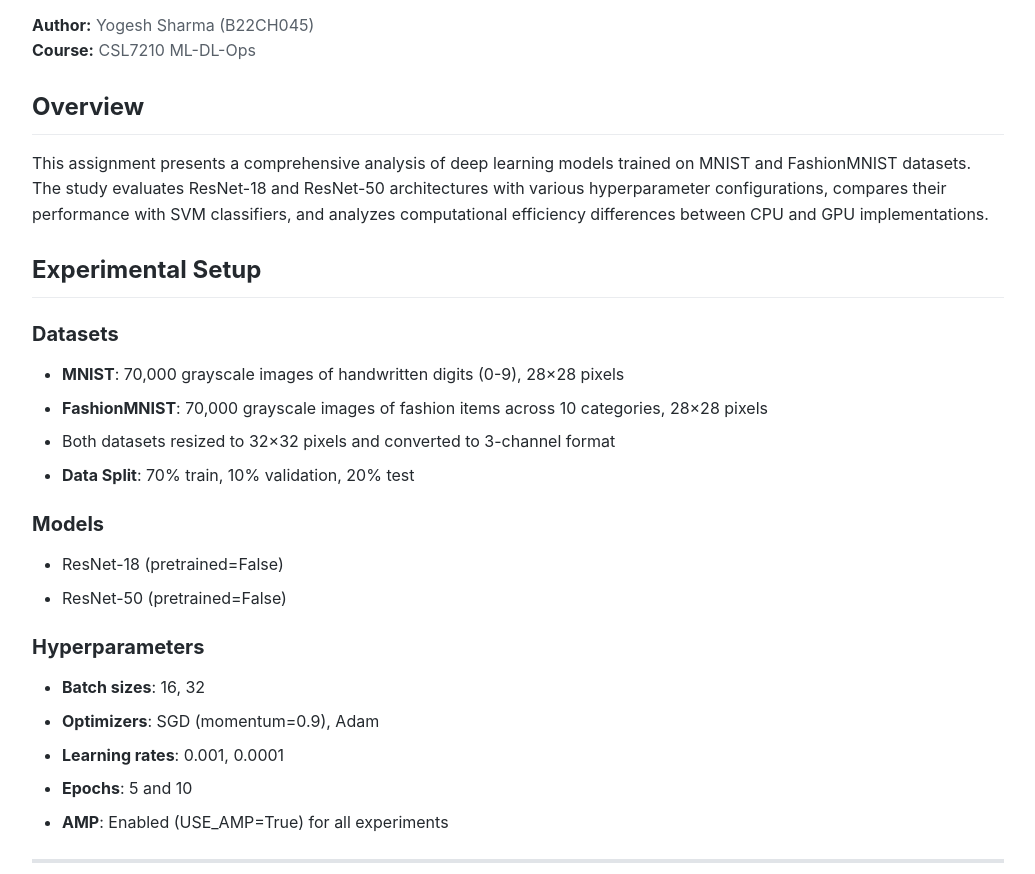
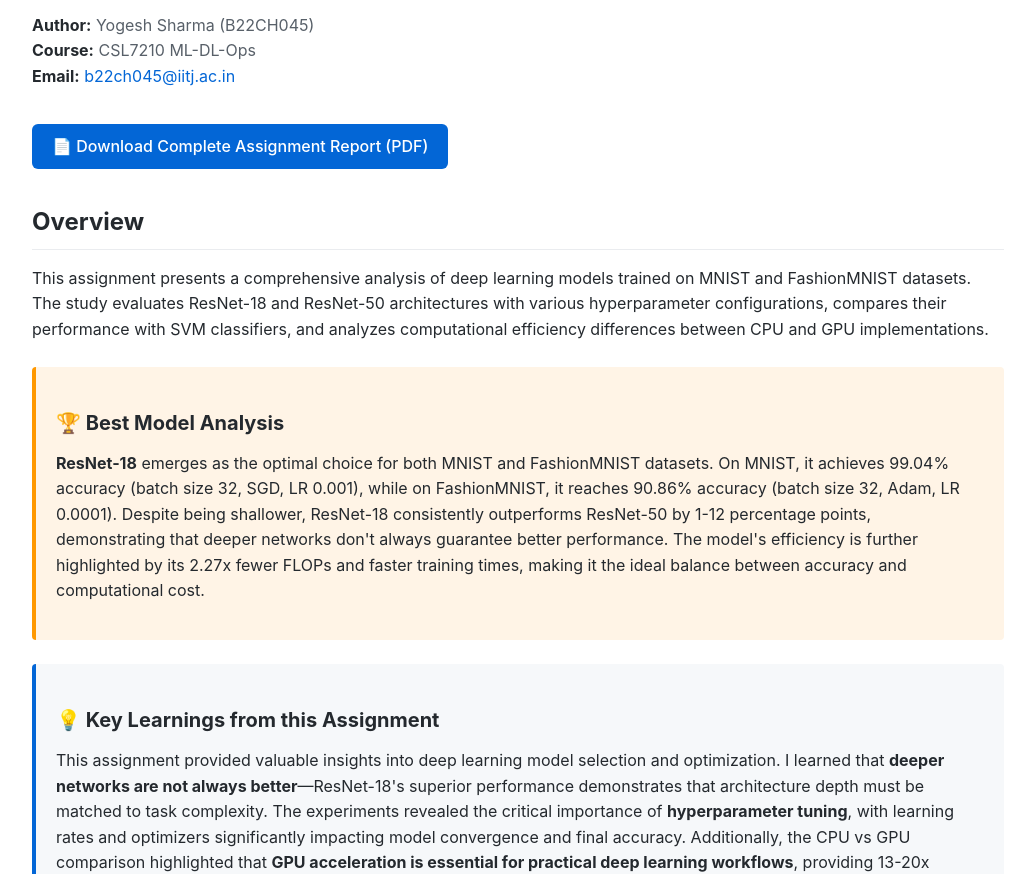
Before and after one commit to themaverick/MLOps-Yogesh-Sharma-B22CH045, a plain HTML site: page index.html in a window 1280 px wide. Shown: the part 85-959 px from the top of the page, without its empty margins (122-1157 px from the left). Drawn offline with Linux system fonts and the light colour scheme.

Commit message:
minor changes in webpage

```diff
--- a/index.html
+++ b/index.html
@@ -99,6 +99,40 @@
         .header-info strong {
             color: #24292e;
         }
+        a {
+            color: #0366d6;
+            text-decoration: none;
+        }
+        a:hover {
+            text-decoration: underline;
+        }
+        .report-link {
+            display: inline-block;
+            padding: 10px 20px;
+            background-color: #0366d6;
+            color: white;
+            border-radius: 6px;
+            margin: 10px 0;
+            font-weight: 500;
+        }
+        .report-link:hover {
+            background-color: #0256cc;
+            text-decoration: none;
+        }
+        .learning-section {
+            background-color: #f6f8fa;
+            border-left: 4px solid #0366d6;
+            padding: 20px;
+            margin: 24px 0;
+            border-radius: 4px;
+        }
+        .best-model {
+            background-color: #fff4e6;
+            border-left: 4px solid #ff9800;
+            padding: 20px;
+            margin: 24px 0;
+            border-radius: 4px;
+        }
     </style>
 </head>
 <body>
@@ -106,11 +140,26 @@
 
     <div class="header-info">
         <p><strong>Author:</strong> Yogesh Sharma (B22CH045)<br>
-        <strong>Course:</strong> CSL7210 ML-DL-Ops</p>
+        <strong>Course:</strong> CSL7210 ML-DL-Ops<br>
+        <strong>Email:</strong> <a href="mailto:b22ch045@iitj.ac.in">b22ch045@iitj.ac.in</a></p>
+    </div>
+
+    <div style="margin: 20px 0;">
+        <a href="B22CH045_Yogesh_Sharma_Ass1.pdf" class="report-link" target="_blank">📄 Download Complete Assignment Report (PDF)</a>
     </div>
 
     <h2>Overview</h2>
     <p>This assignment presents a comprehensive analysis of deep learning models trained on MNIST and FashionMNIST datasets. The study evaluates ResNet-18 and ResNet-50 architectures with various hyperparameter configurations, compares their performance with SVM classifiers, and analyzes computational efficiency differences between CPU and GPU implementations.</p>
+
+    <div class="best-model">
+        <h3>🏆 Best Model Analysis</h3>
+        <p><strong>ResNet-18</strong> emerges as the optimal choice for both MNIST and FashionMNIST datasets. On MNIST, it achieves 99.04% accuracy (batch size 32, SGD, LR 0.001), while on FashionMNIST, it reaches 90.86% accuracy (batch size 32, Adam, LR 0.0001). Despite being shallower, ResNet-18 consistently outperforms ResNet-50 by 1-12 percentage points, demonstrating that deeper networks don't always guarantee better performance. The model's efficiency is further highlighted by its 2.27x fewer FLOPs and faster training times, making it the ideal balance between accuracy and computational cost.</p>
+    </div>
+
+    <div class="learning-section">
+        <h3>💡 Key Learnings from this Assignment</h3>
+        <p>This assignment provided valuable insights into deep learning model selection and optimization. I learned that <strong>deeper networks are not always better</strong>—ResNet-18's superior performance demonstrates that architecture depth must be matched to task complexity. The experiments revealed the critical importance of <strong>hyperparameter tuning</strong>, with learning rates and optimizers significantly impacting model convergence and final accuracy. Additionally, the CPU vs GPU comparison highlighted that <strong>GPU acceleration is essential for practical deep learning workflows</strong>, providing 13-20x speedup with minimal accuracy trade-offs. The loss curve analysis taught me to interpret training dynamics and identify optimization challenges early in the training process.</p>
+    </div>
 
     <h2>Experimental Setup</h2>
 
@@ -327,7 +376,7 @@
     <ul>
         <li><code>B22CH045_Yogesh_Sharma_Ass1_1.ipynb</code>: Main experiment notebook (Q1a, Q1b)</li>
         <li><code>B22CH045_Yogesh_Shamra_Ass1_2.ipynb</code>: Hardware comparison notebook (Q2)</li>
-        <li><code>B22CH045_Yogesh_Sharma_Ass1.pdf</code>: Complete Assignment report</li>
+        <li><a href="B22CH045_Yogesh_Sharma_Ass1.pdf" target="_blank"><code>B22CH045_Yogesh_Sharma_Ass1.pdf</code></a>: Complete Assignment report</li>
         <li><code>image1.png</code>: FashionMNIST loss curves</li>
         <li><code>image2.png</code>: MNIST loss curves</li>
     </ul>
```
